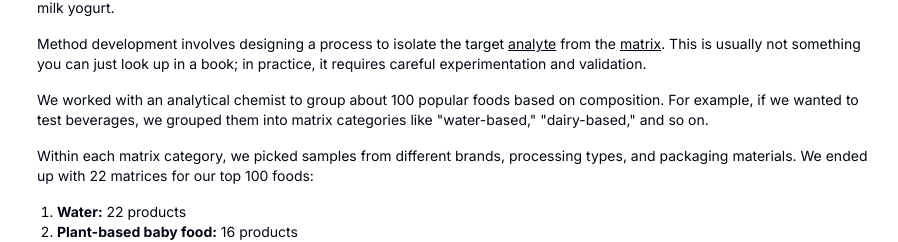
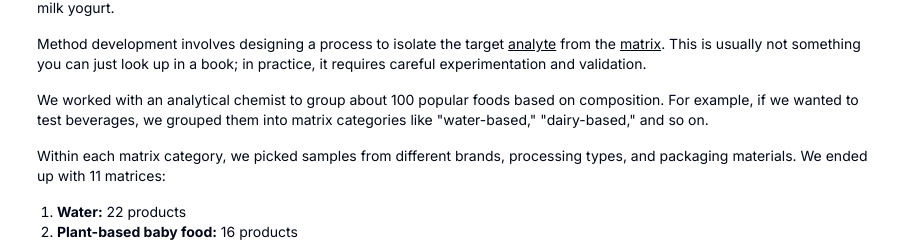
Before and after one commit to plasticlist/plasticlist-old, a Next.js app: page /blog/2weeks in a window 1280 px wide. Shown: the part 2351-2593 px from the top of the page, without its empty margins (187-1085 px from the left). Built offline with nearby package versions, Linux system fonts and the light colour scheme; no server answers.

Commit message:
Update page.tsx

```diff
--- a/src/app/blog/2weeks/page.tsx
+++ b/src/app/blog/2weeks/page.tsx
@@ -54,7 +54,7 @@ export default function Blog2WeeksPage() {
           <p>Different foods have different chemical compositions and, most of the time, labs need to develop a new testing method for each food type. For example, testing water and juice requires two different methods, and so does testing nonfat and whole milk yogurt.</p>
           <p>Method development involves designing a process to isolate the target <a href="https://en.wikipedia.org/wiki/Analyte" target="_blank" rel="noopener noreferrer" className="underline">analyte</a> from the <a href="https://en.wikipedia.org/wiki/Matrix_(chemical_analysis)" target="_blank" rel="noopener noreferrer" className="underline">matrix</a>. This is usually not something you can just look up in a book; in practice, it requires careful experimentation and validation.</p>
           <p>We worked with an analytical chemist to group about 100 popular foods based on composition. For example, if we wanted to test beverages, we grouped them into matrix categories like "water-based," "dairy-based," and so on.</p>
-          <p>Within each matrix category, we picked samples from different brands, processing types, and packaging materials. We ended up with 22 matrices for our top 100 foods:</p>
+          <p>Within each matrix category, we picked samples from different brands, processing types, and packaging materials. We ended up with 11 matrices:</p>
           <ol className="list-decimal pl-5">
             <li><b>Water:</b> 22 products</li>
             <li><b>Plant-based baby food:</b> 16 products</li>
```
